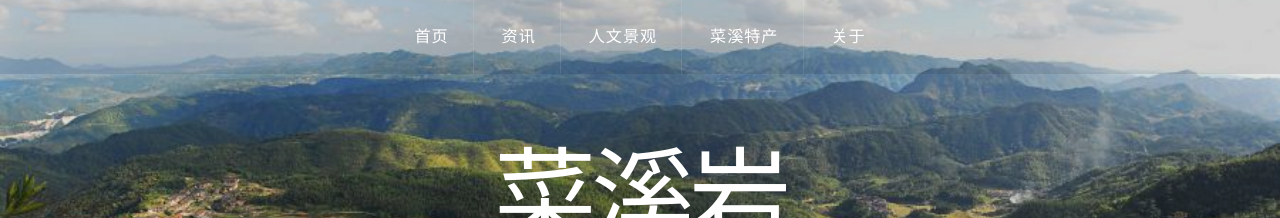
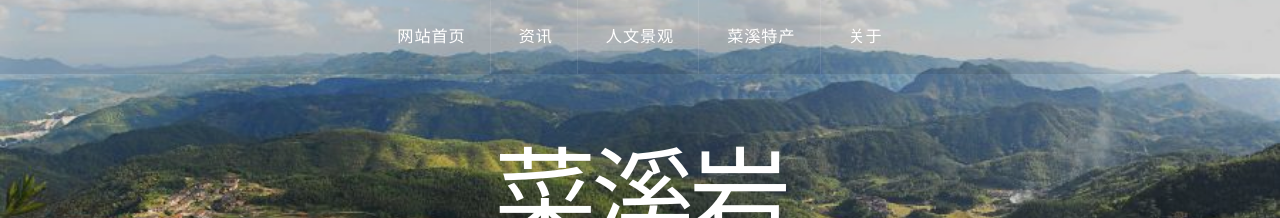
Before and after one commit to yuejianhua/caixiyan.github.io, a Jekyll site: the page built from index.html, in a window 1280 px wide and 900 px high. Shown: the top 218 px of the window. Built offline with Jekyll 4.4.1, drawn with Linux system fonts in a browser that asks for light colours; the list of posts is cut into pages by our own code.

Commit message:
Update nav.html

```diff
--- a/_includes/nav.html
+++ b/_includes/nav.html
@@ -3,7 +3,7 @@
 	<nav id="nav">
 		<ul>
 			{% assign current = page.url | downcase | split: '/' %}
-			<li {% if current[1] == 'index.html' %}class='current'{% endif %}><a href="/index.html">首页</a></li>
+			<li><a href="index.html">网站首页</a></li>
 			<li {% if current[1] == 'blog/index.html' %}class='current'{% endif %}><a href="/blog/index.html">资讯</a></li>
 			<li {% if current[1] == 'left-sidebar.html' %}class='current'{% endif %}><a href="/left-sidebar.html">人文景观</a></li>
 			<li {% if current[1] == 'right-sidebar.html' %}class='current'{% endif %}><a href="/right-sidebar.html">菜溪特产</a></li>
```
